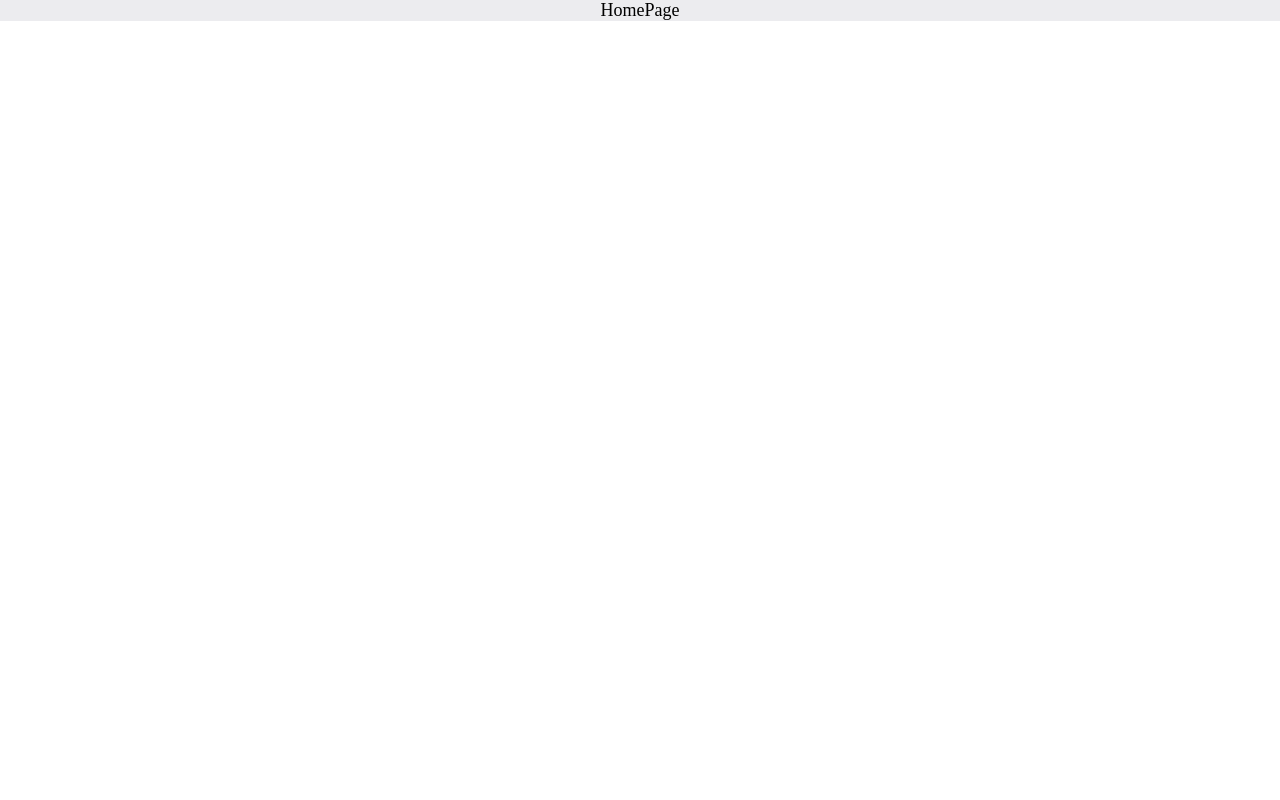
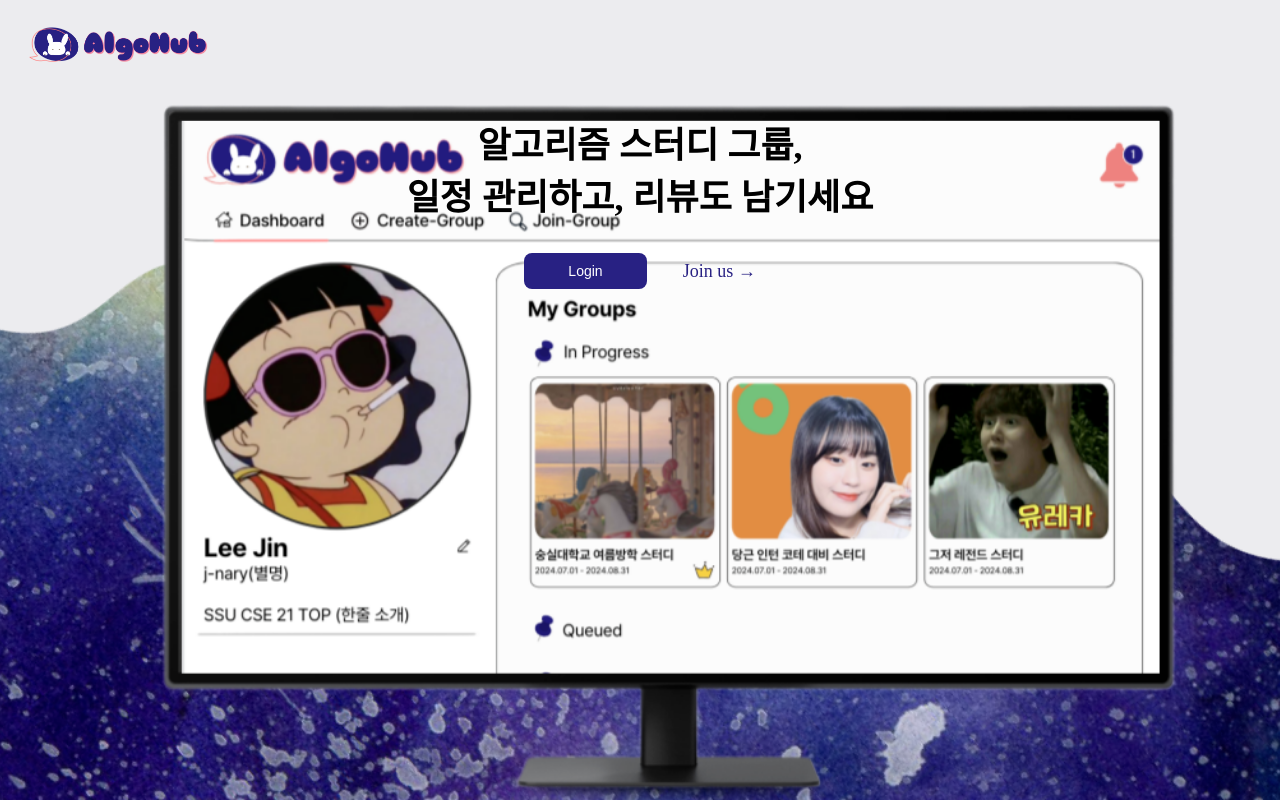
Before and after one commit to GAMZA-BAT/ALGOHUB-CLIENT-PREV, a React (Vite) app: page / in a window 1280 px wide. Built offline with nearby package versions, Linux system fonts and the light colour scheme; a web font is replaced by a local one.

Commit message:
feat: 온보딩 페이지

```diff
--- a/index.html
+++ b/index.html
@@ -1,33 +1,16 @@
 <!doctype html>
 <html lang="ko">
+
 <head>
   <meta charset="UTF-8" />
   <link rel="icon" type="image/svg+xml" href="/vite.svg" />
   <meta name="viewport" content="width=device-width, initial-scale=1.0" />
-    <title>네이버 예약</title>
-    <link
-      rel="apple-touch-icon-precomposed"
-      sizes="144x144"
-      href="https://naver-reservation-fe.vercel.app/favicon.svg"
-    />
-    <link
-      rel="apple-touch-icon-precomposed"
-      sizes="114x114"
-      href="https://naver-reservation-fe.vercel.app/favicon.svg"
-    />
-    <link
-      rel="apple-touch-icon-precomposed"
-      sizes="72x72"
-      href="https://naver-reservation-fe.vercel.app/favicon.svg"
-    />
-    <link
-      rel="apple-touch-icon-precomposed"
-      href="https://naver-reservation-fe.vercel.app/favicon.svg"
-    />
-    <link rel="shortcut icon" href="https://naver-reservation-fe.vercel.app/favicon.svg" />
+  <title>AlgoHub</title>
 </head>
+
 <body>
   <div style="display: flex; justify-content: center; background-color: #ececef" id="root"></div>
   <script type="module" src="/src/main.tsx"></script>
 </body>
+
 </html>
--- a/src/App.tsx
+++ b/src/App.tsx
@@ -1,11 +1,21 @@
+import { css } from '@emotion/react';
+
 import { Outlet } from 'react-router-dom';
+
+import Header from '@/components/@common/header/Header';
 
 function App() {
   return (
-    <main>
+    <div css={wrapper}>
+      <Header />
       <Outlet />
-    </main>
+    </div>
   );
 }
 
 export default App;
+
+const wrapper = css`
+  width: 100%;
+  height: 100vh;
+`;
--- a/src/components/@common/Button/Button.style.ts
+++ b/src/components/@common/Button/Button.style.ts
@@ -21,7 +21,7 @@ export const btnStyle = css({
 export const btnVariant = {
   next: css({
     color: 'white',
-    backgroundColor: Theme.color.naverBlue,
+    backgroundColor: Theme.color.mainBlue,
   }),
 
   review: css({
@@ -32,7 +32,7 @@ export const btnVariant = {
 
   look: css({
     color: 'white',
-    backgroundColor: Theme.color.naverBlue,
+    backgroundColor: Theme.color.mainPink,
   }),
 };
 
--- a/src/components/@common/Button/Button.tsx
+++ b/src/components/@common/Button/Button.tsx
@@ -1,6 +1,6 @@
 import { ButtonHTMLAttributes, ReactElement, ReactNode } from 'react';
 
-import { btnSize, btnStyle, btnVariant } from '@/components/@common/Button/Button.style';
+import { btnSize, btnStyle, btnVariant } from '@/components/@common/button/Button.style';
 
 export interface IButtonProps extends ButtonHTMLAttributes<HTMLButtonElement> {
   variant?: 'next' | 'review' | 'look';
--- /dev/null
+++ b/src/components/@common/header/Header.tsx
@@ -0,0 +1,23 @@
+import { css } from '@emotion/react';
+
+import Logo from '@/assets/img/AlgoHubLogo.png';
+
+const Header = () => {
+  return (
+    <div css={wrapper}>
+      <img css={logoWrapper} src={Logo} />
+    </div>
+  );
+};
+
+export default Header;
+
+const wrapper = css`
+  width: 100%;
+  height: 10%;
+  padding: 1.5rem 0 1rem 1.5rem;
+`;
+
+const logoWrapper = css`
+  height: 100%;
+`;
--- /dev/null
+++ b/src/pages/loginPage/LoginPage.tsx
@@ -0,0 +1,7 @@
+import React from 'react';
+
+const LoginPage = () => {
+  return <div>LoginPage</div>;
+};
+
+export default LoginPage;
--- /dev/null
+++ b/src/pages/onboarding/Onboarding.tsx
@@ -0,0 +1,58 @@
+import { css } from '@emotion/react';
+
+import { useNavigate } from 'react-router-dom';
+
+import Button from '@/components/@common/button/Button';
+
+import bottomImg from '@/assets/img/OnboardingBottom.png';
+
+import { Theme } from '@/styles/theme';
+
+const Onboarding = () => {
+  const navigate = useNavigate();
+
+  return (
+    <div css={wrapper}>
+      <div css={mainText}>알고리즘 스터디 그룹,</div>
+      <div css={mainText}>일정 관리하고, 리뷰도 남기세요</div>
+      <div css={loginContainer}>
+        <div onClick={() => navigate('/login')}>
+          <Button>Login</Button>
+        </div>
+        <div style={{ cursor: 'pointer' }} onClick={() => navigate('/signup')}>
+          Join us →
+        </div>
+      </div>
+    </div>
+  );
+};
+
+export default Onboarding;
+
+const wrapper = css`
+  width: 100%;
+  height: 90%;
+  padding-top: 2rem;
+  background-image: url(${bottomImg});
+  background-size: cover;
+  background-position: bottom;
+  background-repeat: no-repeat;
+`;
+
+const mainText = css`
+  display: flex;
+  justify-content: center;
+
+  width: 100%;
+  font-size: 2rem;
+  font-weight: 600;
+`;
+
+const loginContainer = css`
+  display: flex;
+  justify-content: center;
+  align-items: center;
+  gap: 2rem;
+  height: 15%;
+  color: ${Theme.color.mainBlue};
+`;
--- /dev/null
+++ b/src/pages/signupPage/SignupPage.tsx
@@ -0,0 +1,7 @@
+import React from 'react';
+
+const SignupPage = () => {
+  return <div>SignupPage</div>;
+};
+
+export default SignupPage;
--- a/src/styles/theme.ts
+++ b/src/styles/theme.ts
@@ -11,18 +11,8 @@ const color = {
   darkgray: '#444446',
 
   // Main
-
-  naverSkyBlue: '#EDF3FD',
-  myplaceBlue: '#4596E2', // badge
-  naverBlue: '#287CFF',
-
-  naverRightGreen: '#EAF8F2',
-  naverGreen: '#00C05A',
-
-  // badge
-  myplacePink: '#FF98A0',
-  likebtnRed85: '#FD6777',
-  likebtnRed100: '#FD4D5F',
+  mainBlue: '#282183',
+  mainPink: '#FF7A7A',
 } as const;
 
 const title = {
@@ -66,20 +56,6 @@ const borderRadius = {
   small: '8px',
 } as const;
 
-// 디자인 요청
-// const spacing = {
-//     spacing1: "",
-//     spacing2: "",
-//     spacing3: "12px",
-//     spacing4: "16px",
-//     spacing5: "24px",
-//     spacing6: "31px",
-//     spacing7: "48px",
-//     spacing8: "64px",
-//     spacing9: "96px",
-//     spacing10: "128px",
-// } as const;
-
 export const Theme = {
   color,
   title,
```
Also changed, not shown: src/router/router.tsx (+12 -5 lines), src/assets/img/AlgoHubLogo.png (added), src/assets/img/onboardingBottom.png (added), src/pages/onboarding/Onboarding.style.ts (added). Lines whose indentation alone changed are shown as unchanged.
